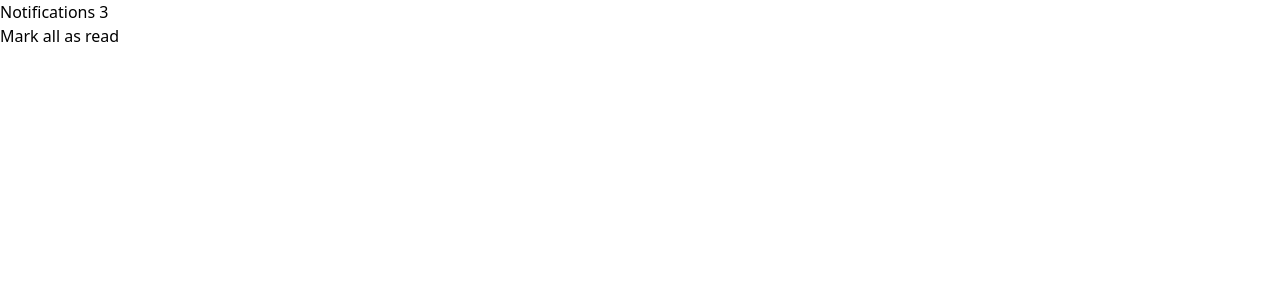
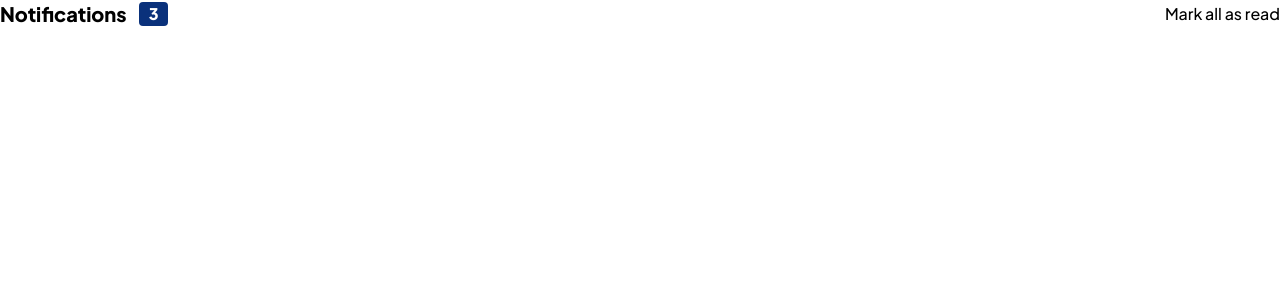
Before and after one commit to Brian-Lin-2/frontend-mentor-notifications, a React (Vite) app: page / in a window 1280 px wide. Shown: the top 300 px of the page. Built offline with nearby package versions, Linux system fonts and the light colour scheme.

Commit message:
Style notification hotbar

```diff
--- a/src/App.jsx
+++ b/src/App.jsx
@@ -48,8 +48,8 @@ export default function App() {
 
   return (
     <>
-      <div>
-        <h1>Notifications <span>3</span></h1>
+      <div className="font-pj-sans flex justify-between">
+        <h1 className="font-extrabold text-xl flex items-center gap-3">Notifications <span className="text-white text-base bg-blue px-2.5 rounded">3</span></h1>
         <button>Mark all as read</button>
       </div>
     </>
--- a/tailwind.config.js
+++ b/tailwind.config.js
@@ -15,8 +15,10 @@ export default {
         'l-grayish-blue-2': 'hsl(205, 33%, 90%)',
         'grayish-blue': 'hsl(219, 14%, 63%)',
         'dark-grayish-blue': 'hsl(219, 12%, 42%)',
-        'vd-grayish-blue': 'hsl(224, 21%, 14%)',
-
+        'very-dark-blue': 'hsl(224, 21%, 14%)',
+      },
+      fontFamily: {
+        'pj-sans': ['Plus Jakarta Sans', 'sans-serif'],
       }
     },
   },
```
